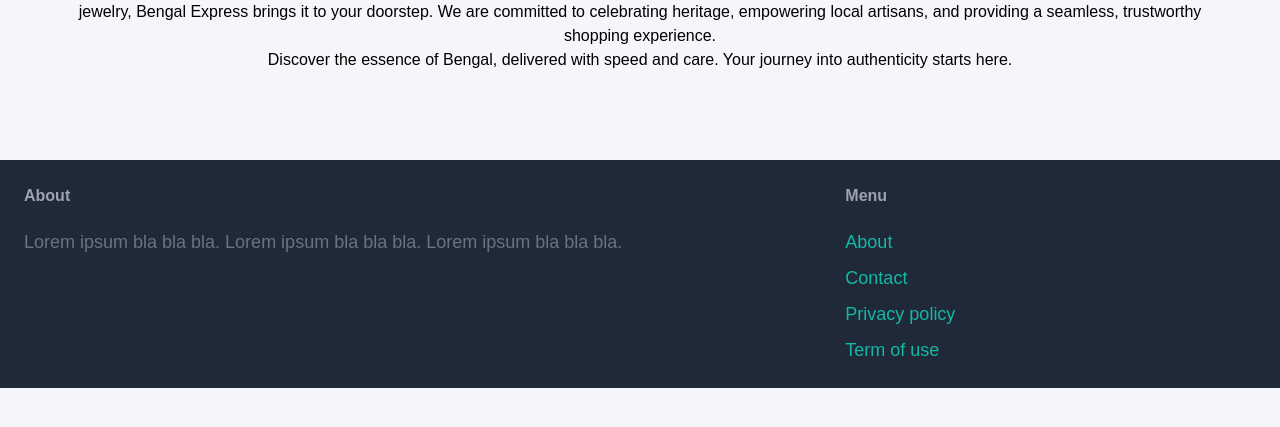
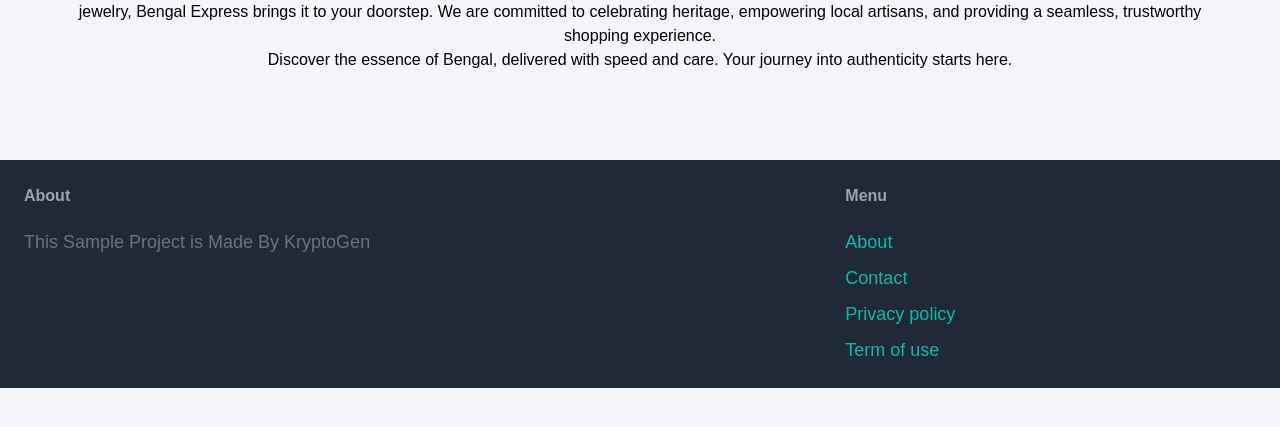
Before and after one commit to tshihab07/Online-Shopping, a Django app: page / in a window 1280 px wide. Shown: the part 265-692 px from the top of the page. Run offline with Django 5.2, Linux system fonts and the light colour scheme; some libraries are stand-ins or nearby versions.

Commit message:
feat: update footer section

```diff
--- a/templates/base.html
+++ b/templates/base.html
@@ -36,7 +36,7 @@
             <div class="w-2/3 pr-10">
                 <h3 class="mb-5 font-semibold text-gray-400">About</h3>
 
-                <p class="text-lg text-gray-500">Lorem ipsum bla bla bla. Lorem ipsum bla bla bla. Lorem ipsum bla bla bla.</p>
+                <p class="text-lg text-gray-500">This Sample Project is Made By KryptoGen</p>
             </div>
 
             <div class="w-1/3">
```
